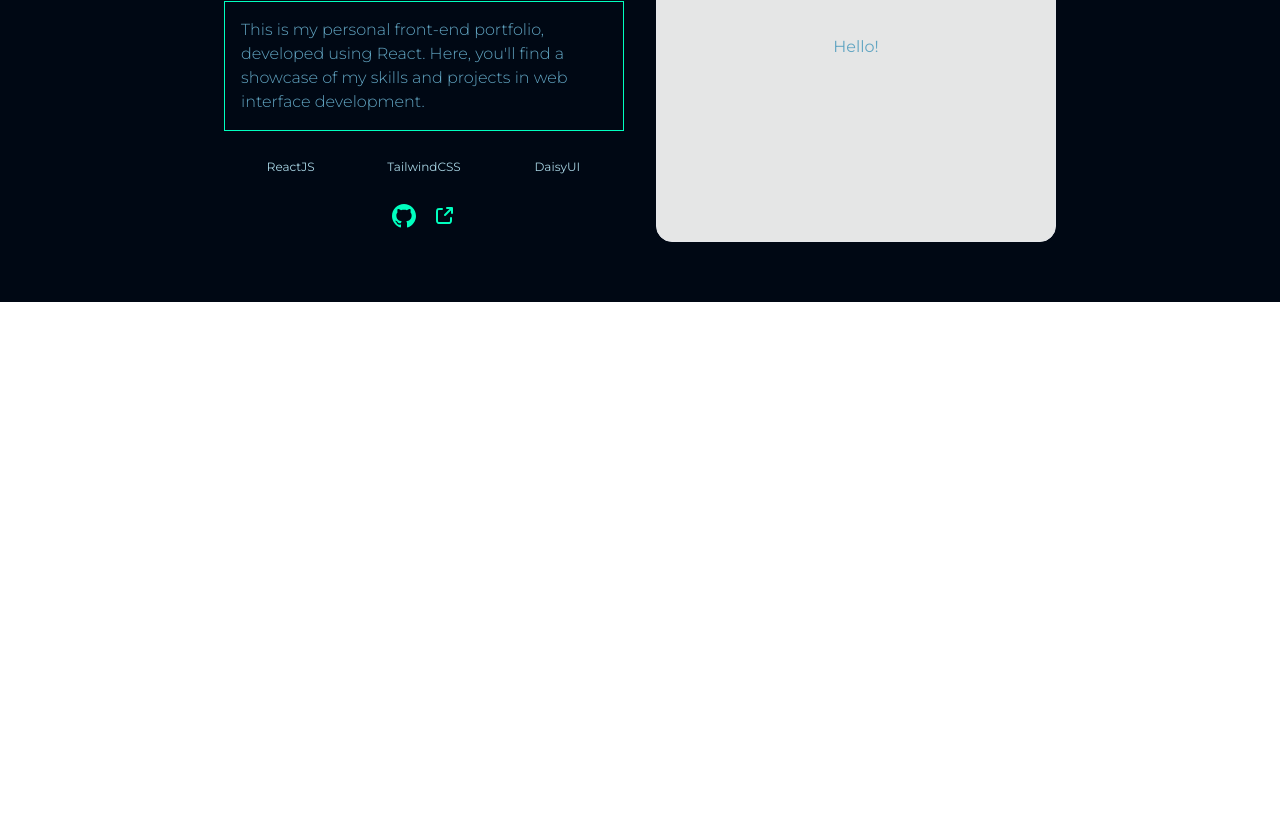
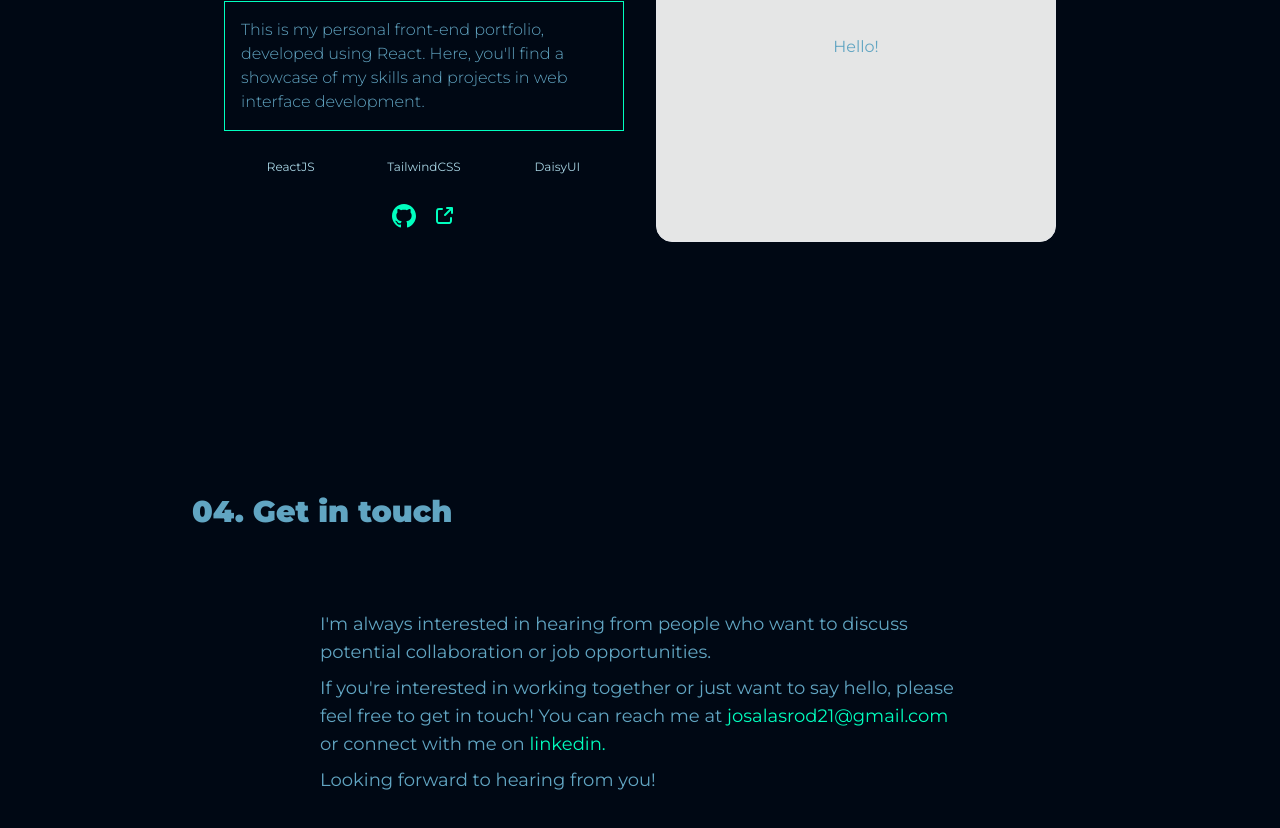
Before and after one commit to josalas21/portfolio-web, a React (Vite) app: page / in a window 1280 px wide. Shown: the part 3698-4526 px from the top of the page. Before the commit the page ends 4000 px from the top, so only its background shows below. Built offline with nearby package versions, Linux system fonts and the light colour scheme.

Commit message:
Add Contact component

```diff
--- a/src/App.jsx
+++ b/src/App.jsx
@@ -12,7 +12,7 @@ function App() {
       <About />
       <Skills />
       <Proyects />
-      {/* <Contact /> */}
+      <Contact />
       {/* <Footer /> */}
     </div>
   );
--- a/src/components/Contact.jsx
+++ b/src/components/Contact.jsx
@@ -1,8 +1,26 @@
 function Contact() {
   return (
-    <div className="flex container flex-wrap mx-auto w-3/4 mt-[10rem] text-lg">
-      <div className="w-full p-8 h-[10rem] ">
-        <h2 className="w-full font-black text-3xl mb-8">03. Proyects</h2>
+    <div className="min-h-screen bg-[#000814] text-[#61A5C2] ">
+      <div className="flex container flex-wrap mx-auto w-3/4 mt-[10rem] text-lg">
+        <div className="w-full p-8">
+          <h2 className="w-full font-black text-3xl mb-8">04. Get in touch</h2>
+          <div className="w-[40rem] flex flex-wrap gap-2 mx-auto mt-20">
+            <p>
+              I'm always interested in hearing from people who want to discuss
+              potential collaboration or job opportunities.
+            </p>
+            <p>
+              If you're interested in working together or just want to say
+              hello, please feel free to get in touch! You can reach me at
+              <span className="text-[#00FFBF]"> josalasrod21@gmail.com </span>
+              or connect with me on{" "}
+              <a className="text-[#00FFBF]" href="">
+                linkedin.
+              </a>
+            </p>
+            <p>Looking forward to hearing from you!</p>
+          </div>
+        </div>
       </div>
     </div>
   );
--- a/src/components/Proyects.jsx
+++ b/src/components/Proyects.jsx
@@ -1,6 +1,5 @@
 import { ExternalLinkSvg, GithubSvg, LinkedinSvg } from "../assets/index.js";
 import { PROYECTS } from "../constants.js";
-import Footer from "./Footer.jsx";
 
 function Proyects() {
   return (
```
Also changed, not shown: src/components/Skills.jsx (+0 -10 lines).
